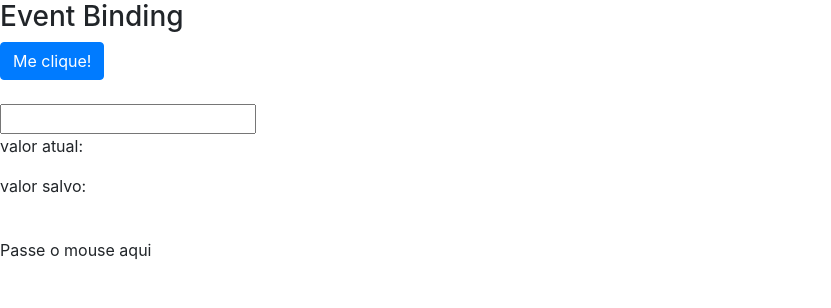
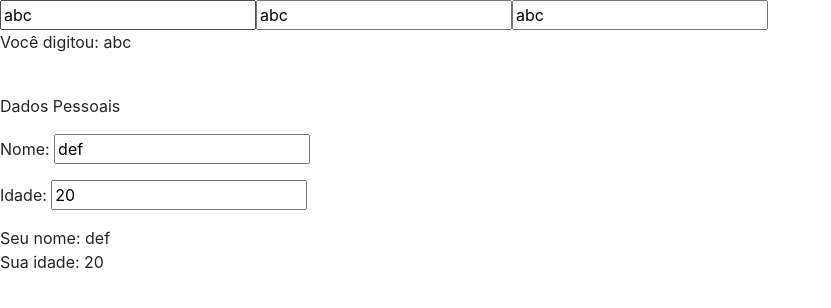
Before and after one commit to Leandro1441/data-binding, an Angular app: page / in a window 1280 px wide. Shown: the top 308 px of the page, without its empty margins (0-831 px from the left). Built offline with nearby package versions, Linux system fonts and the light colour scheme.

Commit message:
Aula de Two-way data binding

```diff
--- a/src/app/app.module.ts
+++ b/src/app/app.module.ts
@@ -1,9 +1,11 @@
 import { BrowserModule } from '@angular/platform-browser';
 import { NgModule } from '@angular/core';
+import { FormsModule } from '@angular/forms';
 
 import { AppComponent } from './app.component';
 import { DataBindingComponent } from './data-binding/data-binding.component';
 import { DataNumerosComponent } from './data-binding/data-numeros/data-numeros.component';
+
 
 @NgModule({
   declarations: [
@@ -12,7 +14,8 @@ import { DataNumerosComponent } from './data-binding/data-numeros/data-numeros.c
     DataNumerosComponent
   ],
   imports: [
-    BrowserModule
+    BrowserModule,
+    FormsModule
   ],
   providers: [],
   bootstrap: [AppComponent]
--- a/src/app/data-binding/data-binding.component.html
+++ b/src/app/data-binding/data-binding.component.html
@@ -49,6 +49,7 @@
     </div>
     </article>
 -->
+<!--
     <article>
         <h3> Event Binding</h3>
         <div>
@@ -74,6 +75,31 @@
 
         </div>
     </article>
+     -->
+     <article>
+         <div>
+            <input type="text"
+            [value]="nome"
+            (input)="nome = $event.target.value"
+            />
+            <input type="text"
+            [ngModel]="nome"
+            (ngModelChange)="nome = $event"
+            />
+            <input type="text"
+            [(ngModel)]="nome"
+            />
+            <p>Você digitou: {{nome}}</p>
+            <br>
+            <p>Dados Pessoais</p>
+
+            <p>Nome: <input type="text" [(ngModel)]="pessoa.nome"/></p>
+
+            <p>Idade: <input type="text" [(ngModel)]="pessoa.idade"/></p>
+            <p>Seu nome: {{pessoa.nome}}<br>
+            Sua idade: {{pessoa.idade}}</p>
+         </div>
+     </article>
 
 
 
--- a/src/app/data-binding/data-binding.component.ts
+++ b/src/app/data-binding/data-binding.component.ts
@@ -1,6 +1,8 @@
 
 import { Component, OnInit } from '@angular/core';
+
 import { DataLinkService } from './data-link.service';
+
 
 @Component({
   selector: 'app-data-binding',
@@ -14,7 +16,14 @@ export class DataBindingComponent implements OnInit {
   cursoAngular:boolean= true;
   valorAtual='';
   valorSalvo;
+  nome:string ="abc";
   mouse:boolean=false;
+
+  pessoa: any ={
+    nome:'def',
+    idade:20
+  }
+
   getValor(){
     return 1;
   }
```
